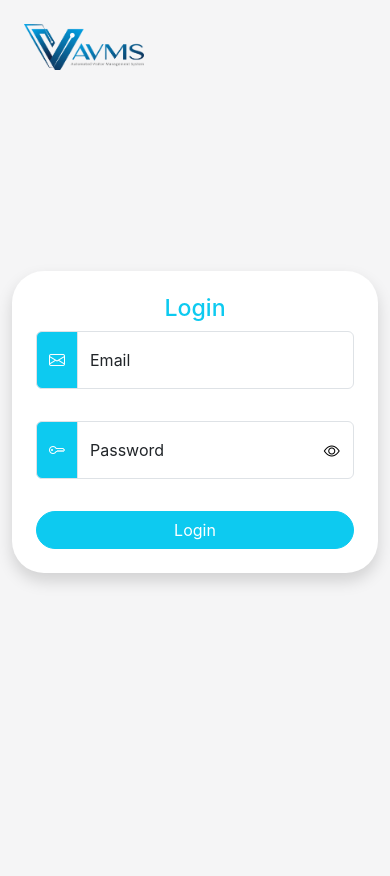
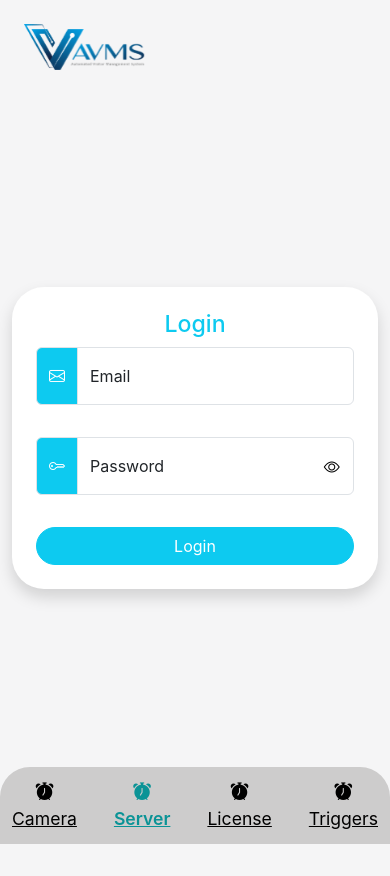
Before and after one commit to Egytwins/Mobile_Invitations_Forntend, a React (Create React App) app: page / in a window 390 px wide. Before the commit the page ends 844 px from the top, so only its background shows below. Built offline with nearby package versions, Linux system fonts and the light colour scheme.

Commit message:
Setup Mobile Tabs

```diff
--- a/src/Components/MainLayout/MainLayout.jsx
+++ b/src/Components/MainLayout/MainLayout.jsx
@@ -1,5 +1,6 @@
 import React from "react";
 import { Outlet } from "react-router-dom";
+import MobileMune from "../MobileMune/MobileMune";
 
 export default function MainLayout() {
   return (
@@ -12,6 +13,7 @@ export default function MainLayout() {
           {/* Render the child components specified by the Router */}
         </div>
       </div>
+      <MobileMune />
     </>
   );
 }
--- /dev/null
+++ b/src/Components/MobileMune/MobileMune.jsx
@@ -0,0 +1,26 @@
+import React from "react";
+import { NavLink } from "react-router-dom";
+export default function MobileMune() {
+  return (
+    <div className="test">
+      <div className="mobileNav">
+        <NavLink className="mobileTab" to="/cameras">
+          <i class="bi bi-alarm-fill"></i>
+          <span>Camera</span>
+        </NavLink>
+        <NavLink className="mobileTab" to="/">
+          <i class="bi bi-alarm-fill"></i>
+          <span>Server</span>
+        </NavLink>
+        <NavLink className="mobileTab" to="/licenes">
+          <i class="bi bi-alarm-fill"></i>
+          <span>License</span>
+        </NavLink>
+        <NavLink className="mobileTab" to="/events">
+          <i class="bi bi-alarm-fill"></i>
+          <span>Triggers</span>
+        </NavLink>
+      </div>
+    </div>
+  );
+}
--- a/src/Futures/Dashboard/DashboardUi.tsx
+++ b/src/Futures/Dashboard/DashboardUi.tsx
@@ -5,7 +5,7 @@ export default function DashboardUi() {
     <div>
       <div
         id="carouselExampleAutoplaying"
-        className="carousel slide fixed-top my-3"
+        className="carousel slide mb-5 mt-3"
         data-bs-ride="carousel"
       >
         <div className="carousel-inner">
@@ -21,8 +21,8 @@ export default function DashboardUi() {
             </div>
           </div>
           <div className="carousel-item">
-            <div className="bg-success w-75 rounded-4 m-auto p-2 d-flex align-items-center gap-3">
-              <span className="bg-white p-4 rounded-4 text-success">
+            <div className="bg-warning w-75 rounded-4 m-auto p-2 d-flex align-items-center gap-3">
+              <span className="bg-white p-4 rounded-4 text-warning">
                 <i className="bi bi-hourglass-split fs-2"></i>
               </span>
               <div className="tail-text text-white">
@@ -32,8 +32,8 @@ export default function DashboardUi() {
             </div>
           </div>
           <div className="carousel-item">
-            <div className="bg-warning w-75 rounded-4 m-auto p-2 d-flex align-items-center gap-2">
-              <span className="bg-white p-4 rounded-4 text-warning">
+            <div className="bg-success w-75 rounded-4 m-auto p-2 d-flex align-items-center gap-2">
+              <span className="bg-white p-4 rounded-4 text-success">
                 <i className="bi bi-calendar-check fs-2"></i>
               </span>
               <div className="tail-text text-white">
@@ -44,6 +44,14 @@ export default function DashboardUi() {
           </div>
         </div>
       </div>
+      <div className="recentlyVisits w-100">
+        <h3>Recently Visits</h3>
+        <div className="card p-3 flex-row justify-content-between align-items-center">
+          <span className="name">Ahmed Nasser</span>
+          <span className="time">30 Min</span>
+          <span className="badge text-bg-success">Check In</span>
+        </div>
+      </div>
     </div>
   );
 }
--- a/src/Futures/Login/LoginUi.tsx
+++ b/src/Futures/Login/LoginUi.tsx
@@ -24,7 +24,7 @@ export default function LoginUi() {
     validationSchema: valdition,
   });
   return (
-    <div className="row h-100 align-items-center justify-content-center">
+    <div className="row align-items-center justify-content-center min-vh-100">
       <div>
         <div className="logo-img m-4 fixed-top ">
           <img src={logo} alt="Logo" width="120px" />
--- a/src/index.css
+++ b/src/index.css
@@ -5,7 +5,6 @@ body,
 }
 #root {
   display: flex;
-  align-items: center;
   justify-content: center;
 }
 body {
@@ -30,3 +29,67 @@ code {
   font-family: source-code-pro, Menlo, Monaco, Consolas, "Courier New",
     monospace;
 }
+/* Mobile Tabs */
+.test {
+  position: absolute;
+  height: 100vh;
+  top: 0;
+  left: 0;
+  width: 100%;
+}
+.zindexMain {
+  z-index: 999999;
+}
+.mobileNav {
+  position: fixed;
+  bottom: 0%;
+  width: 100%;
+  background: #cdcccc;
+  padding: 12px;
+  border-top-right-radius: 30px;
+  border-top-left-radius: 30px;
+  display: none;
+  align-items: center;
+  justify-content: space-between;
+  z-index: 1000000;
+}
+.mobileTab {
+  color: #000;
+  font-size: 1.1rem;
+  display: flex;
+  align-items: center;
+  justify-content: center;
+  flex-direction: column;
+}
+
+.mobileTab img {
+  filter: brightness(0.2) !important;
+}
+
+.mobileTab.active {
+  color: #0a9396;
+  font-weight: 600;
+}
+
+.mobileTab.active img {
+  filter: brightness(1) !important;
+}
+.backBtn,
+.mobileResponse {
+  display: none;
+}
+.selectNav {
+  display: flex;
+}
+@media all and (max-width: 650px) {
+  .mobileNav {
+    display: flex;
+  }
+  .backBtn,
+  .mobileResponse {
+    display: block;
+  }
+  .selectNav {
+    display: none;
+  }
+}
```
